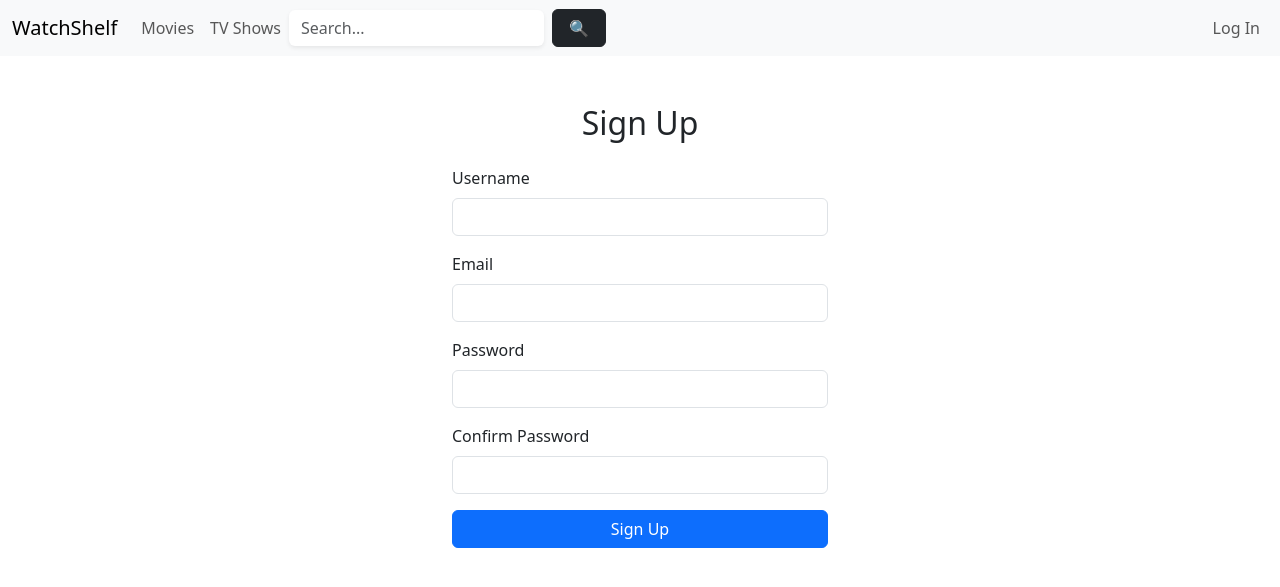
After one commit to grodetsky/WatchShelf, a Django app: page /signup/ in a window 1280 px wide. The commit adds this page. Shown: the top 587 px of the page. Run offline with Django 5.2, Linux system fonts and the light colour scheme.

Commit message:
Create user authentication system with signup, login, and logout

```diff
--- /dev/null
+++ b/library/forms.py
@@ -0,0 +1,11 @@
+from django import forms
+from django.contrib.auth.models import User
+from django.contrib.auth.forms import UserCreationForm
+
+
+class SignupForm(UserCreationForm):
+    email = forms.EmailField(required=True)
+
+    class Meta:
+        model = User
+        fields = ['username', 'email', 'password1', 'password2']
--- a/library/templates/base.html
+++ b/library/templates/base.html
@@ -24,6 +24,25 @@
                     <input class="form-control me-2 border-0 shadow-sm" type="search" name="q" placeholder="Search..." required>
                     <button class="btn btn-dark px-3" type="submit">🔍</button>
                 </form>
+                <ul class="navbar-nav ms-auto">
+                    {% if user.is_authenticated %}
+                    <li class="nav-item dropdown">
+                        <a class="nav-link dropdown-toggle" href="#" id="userDropdown" role="button" data-bs-toggle="dropdown" aria-expanded="false">
+                            Hello, {{ user.username }}
+                        </a>
+                        <ul class="dropdown-menu dropdown-menu-end" aria-labelledby="userDropdown">
+                            <li>
+                                <form method="post" action="{% url 'logout' %}">
+                                    {% csrf_token %}
+                                    <button type="submit" class="dropdown-item">Logout</button>
+                                </form>
+                            </li>
+                        </ul>
+                    </li>
+                    {% else %}
+                    <li class="nav-item"><a class="nav-link" href="{% url 'login' %}">Log In</a></li>
+                    {% endif %}
+                </ul>
             </div>
         </div>
     </nav>
--- /dev/null
+++ b/library/templates/library/signup.html
@@ -0,0 +1,34 @@
+{% extends 'base.html' %}
+
+{% block title %}Sign Up{% endblock %}
+
+{% block content %}
+<div class="container mt-5" style="max-width: 400px;">
+    <h2 class="text-center mb-4">Sign Up</h2>
+    <form method="post">
+        {% csrf_token %}
+
+        <div class="mb-3">
+            <label for="id_username" class="form-label">Username</label>
+            <input type="text" name="username" id="id_username" class="form-control" required>
+        </div>
+
+        <div class="mb-3">
+            <label for="id_email" class="form-label">Email</label>
+            <input type="email" name="email" id="id_email" class="form-control" required>
+        </div>
+
+        <div class="mb-3">
+            <label for="id_password1" class="form-label">Password</label>
+            <input type="password" name="password1" id="id_password1" class="form-control" required>
+        </div>
+
+        <div class="mb-3">
+            <label for="id_password2" class="form-label">Confirm Password</label>
+            <input type="password" name="password2" id="id_password2" class="form-control" required>
+        </div>
+
+        <button type="submit" class="btn btn-primary w-100">Sign Up</button>
+    </form>
+</div>
+{% endblock %}
--- a/library/urls.py
+++ b/library/urls.py
@@ -1,4 +1,5 @@
 from django.urls import path
+from django.contrib.auth import views as auth_views
 from . import views
 
 urlpatterns = [
@@ -11,4 +12,8 @@ urlpatterns = [
     path('tv/<int:media_id>/', views.media_detail_view, {'media_type': 'tv'}, name='tv_detail'),
 
     path('search/', views.search_view, name='search'),
+
+    path('signup/', views.signup_view, name='signup'),
+    path('login/', auth_views.LoginView.as_view(template_name='library/login.html'), name='login'),
+    path('logout/', auth_views.LogoutView.as_view(), name='logout'),
 ]
--- a/library/views.py
+++ b/library/views.py
@@ -1,5 +1,8 @@
-from django.shortcuts import render
+from django.shortcuts import render, redirect
 from django.http import Http404
+from django.contrib.auth import login
+from .forms import SignupForm
+from django.contrib import messages
 from .tmdb_service import get_popular_media, get_total_pages, get_media_details, search_media
 
 VALID_MEDIA_TYPES = {'movie', 'tv'}
@@ -75,3 +78,17 @@ def search_view(request):
     }
 
     return render(request, 'library/search.html', context)
+
+
+def signup_view(request):
+    if request.method == 'POST':
+        form = SignupForm(request.POST)
+        if form.is_valid():
+            user = form.save()
+            login(request, user)
+            messages.success(request, f'Welcome, {user.username}! Your account has been created.')
+            return redirect('index')
+    else:
+        form = SignupForm()
+
+    return render(request, 'library/signup.html', {'form': form})
--- a/watchshelf/settings.py
+++ b/watchshelf/settings.py
@@ -129,3 +129,7 @@ STATIC_URL = 'static/'
 # https://docs.djangoproject.com/en/5.1/ref/settings/#default-auto-field
 
 DEFAULT_AUTO_FIELD = 'django.db.models.BigAutoField'
+
+# Authentication
+LOGIN_REDIRECT_URL = '/'
+LOGOUT_REDIRECT_URL = '/'
```
Also changed, not shown: library/templates/library/login.html (added, +29 -0 lines).
